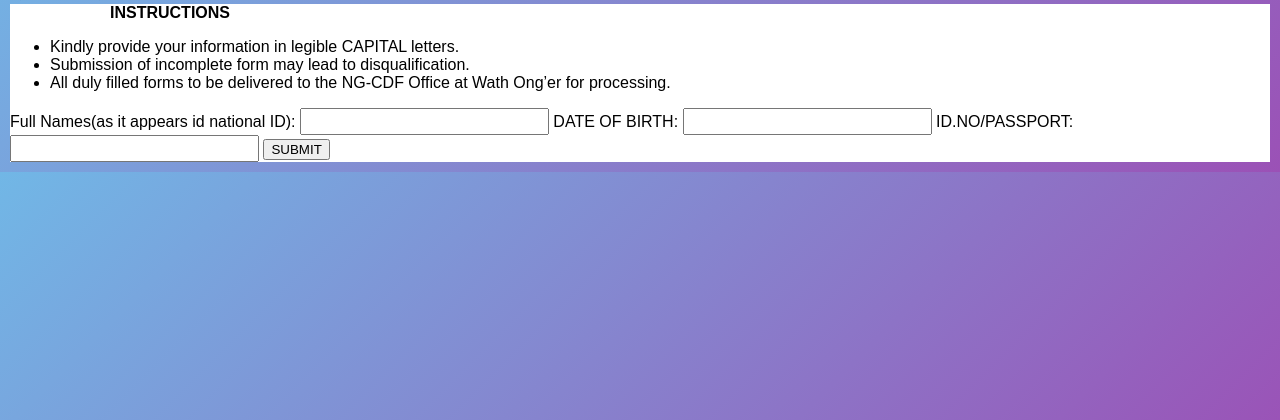
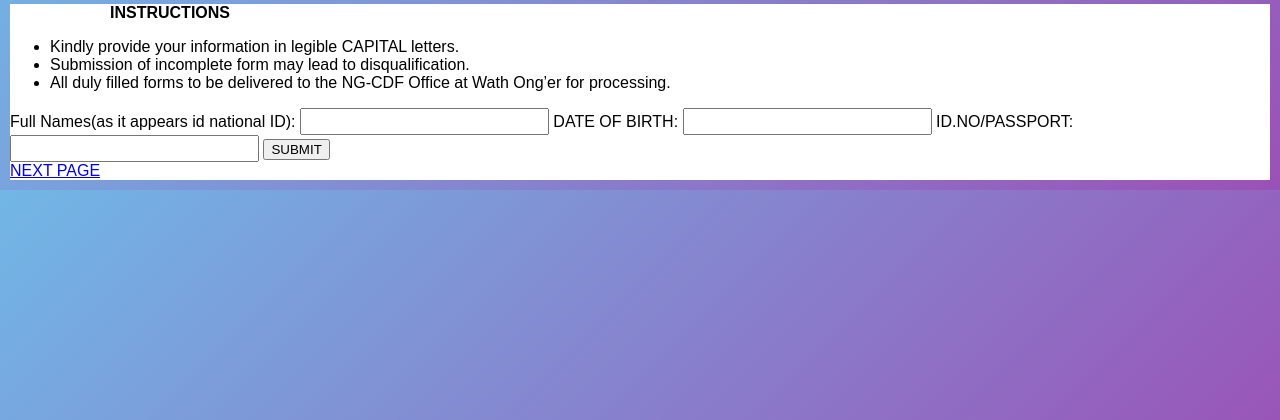
Before and after one commit to derick-droid/bursary-web-app, a Django app: page /home in a window 1280 px wide. Shown: the part 114-534 px from the top of the page. Run offline with Django 4.2, Linux system fonts and the light colour scheme.

Commit message:
adding link after the django form

```diff
--- a/home/templates/home/home.html
+++ b/home/templates/home/home.html
@@ -19,7 +19,11 @@
         {% csrf_token %}
         {{form}}
         <button type="submit">SUBMIT</button>
+        <div class="next">
+
         </form>
+        <a class="next" href="{% url 'polling' %}">NEXT PAGE</a>
+           </div>
 
         <!-- <div class="containers">
             <div class="title">Please fill this form </div>
```
